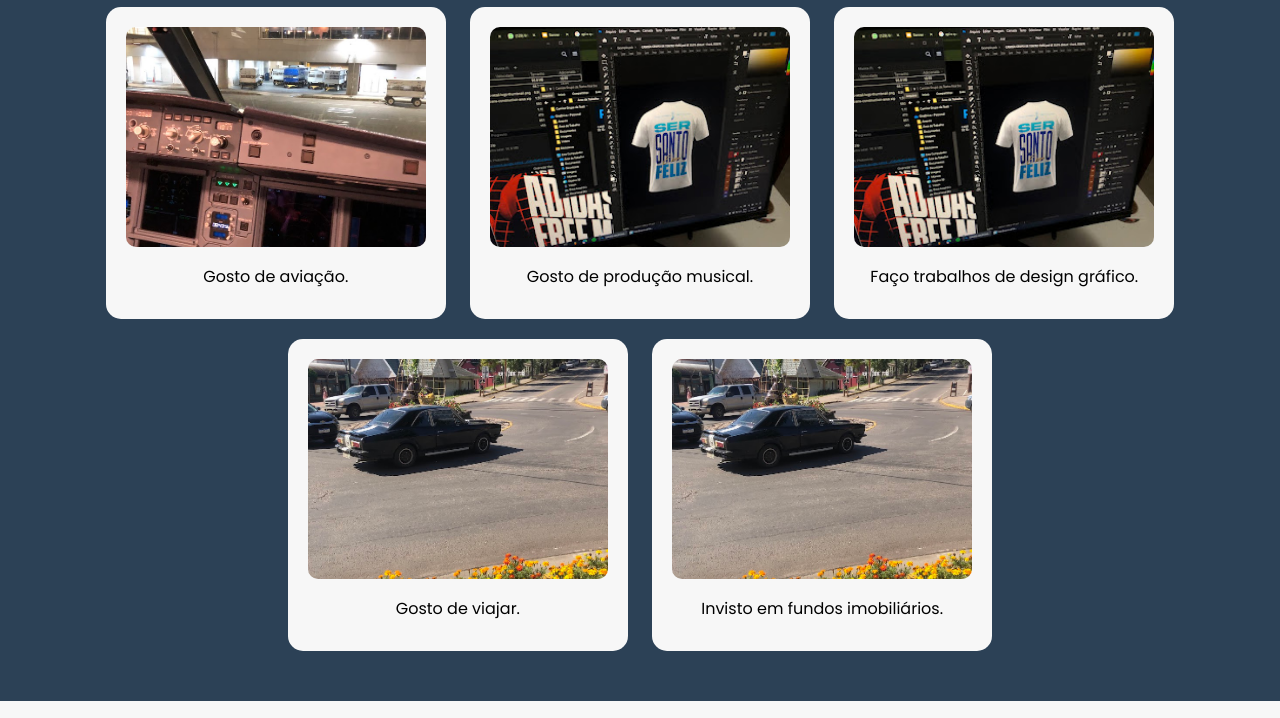
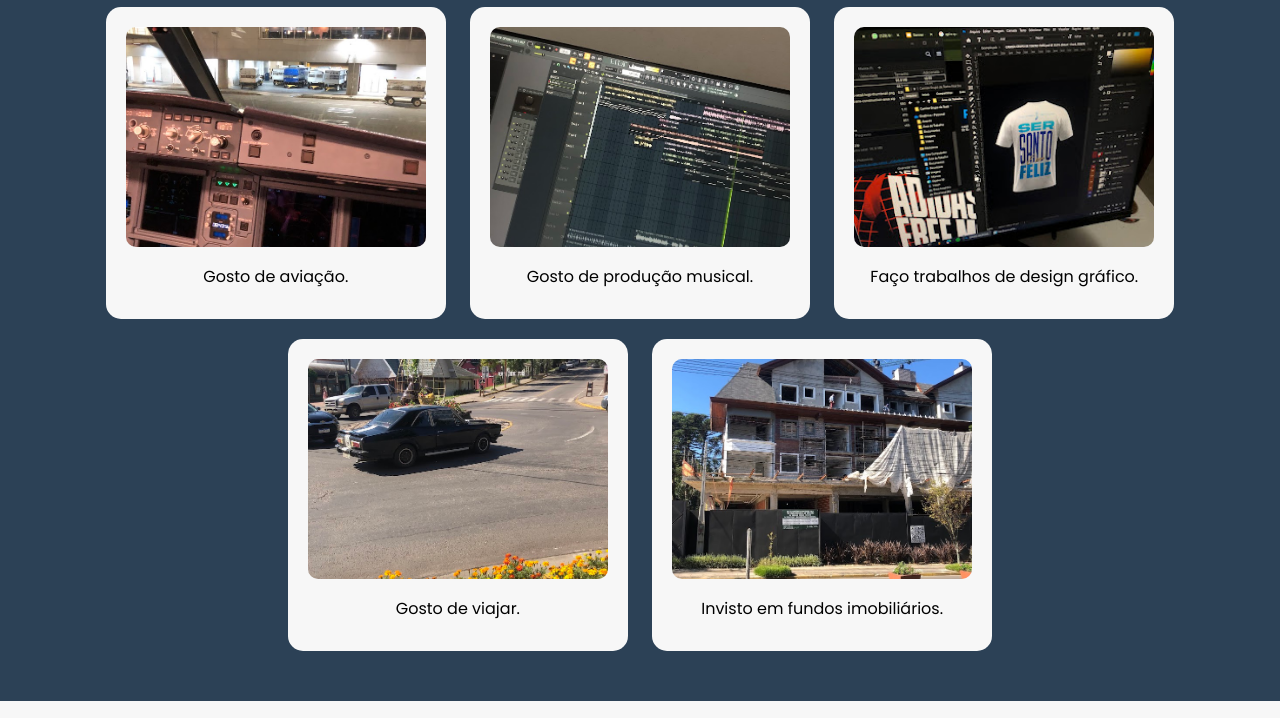
Before and after one commit to LazaroJoseph/aweb, a plain HTML site: page bimestre2/paginaPessoal/index.html in a window 1280 px wide. Shown: the part 671-1389 px from the top of the page. Drawn offline with Linux system fonts and the light colour scheme.

Commit message:
update 1830

```diff
--- a/bimestre2/paginaPessoal/index.html
+++ b/bimestre2/paginaPessoal/index.html
@@ -50,7 +50,7 @@
                     <p>Gosto de aviação.</p>
                 </div>
                 <div class="card">
-                    <img src="./images/5592369d-2ea2-4bc1-87b3-55b958d99e05.jpg" class="imagem-card">
+                    <img src="./images/IMG_9925.jpg" class="imagem-card">
                     <p>Gosto de produção musical.</p>
                 </div>
                 <div class="card">
@@ -62,7 +62,7 @@
                     <p>Gosto de viajar.</p>
                 </div>
                 <div class="card">
-                    <img src="./images/IMG_3943.jpg" class="imagem-card" width="300px">
+                    <img src="./images/download.jpg" class="imagem-card" width="300px">
                     <p>Invisto em fundos imobiliários.</p>
                 </div>
 
```
Also changed, not shown: bimestre2/paginaPessoal/images/IMG_9925.jpg (added), bimestre2/paginaPessoal/images/download.jpg (added).
